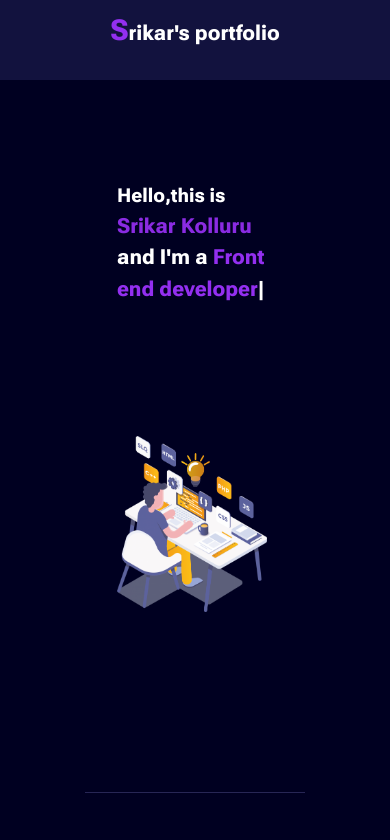
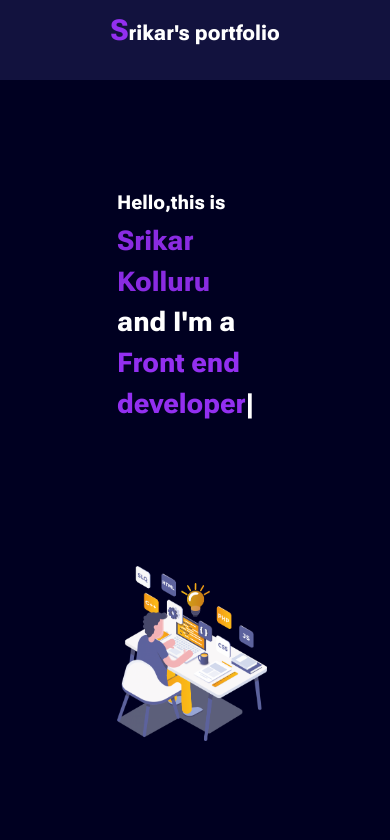
Before and after one commit to Srikar1067/Portfolio, a plain HTML site: page index.html in a window 390 px wide. Shown: the top 840 px of the page. Drawn offline with nearby package versions, Linux system fonts and the light colour scheme; a script that the page names is missing.

Commit message:
Update style2.css

```diff
--- a/style.css
+++ b/style.css
@@ -301,7 +301,7 @@ h2 {
         margin: 0 42.1%;
     }
     .leftsection {
-        font-size: 1.5rem;
+        font-size: 1.7rem;
         margin: 50px;
     }
     h2 {
@@ -361,7 +361,7 @@ h2 {
         margin: 0 35%;
     }
     .leftsection {
-        font-size: 1.3rem;
+        font-size: 1.7rem;
         margin: 50px;
     }
     h2 {
@@ -437,7 +437,7 @@ h2 {
         margin: 0 30%;
     }
     .leftsection {
-        font-size: 1.3rem;
+        font-size: 1.7rem;
         margin: 50px;
     }
     h2 {
@@ -514,7 +514,7 @@ h2 {
         margin: 0 33%;
     }
     .leftsection {
-        font-size: 1.3rem;
+        font-size: 1.7rem;
         margin: 50px;
     }
     h2 {
```
